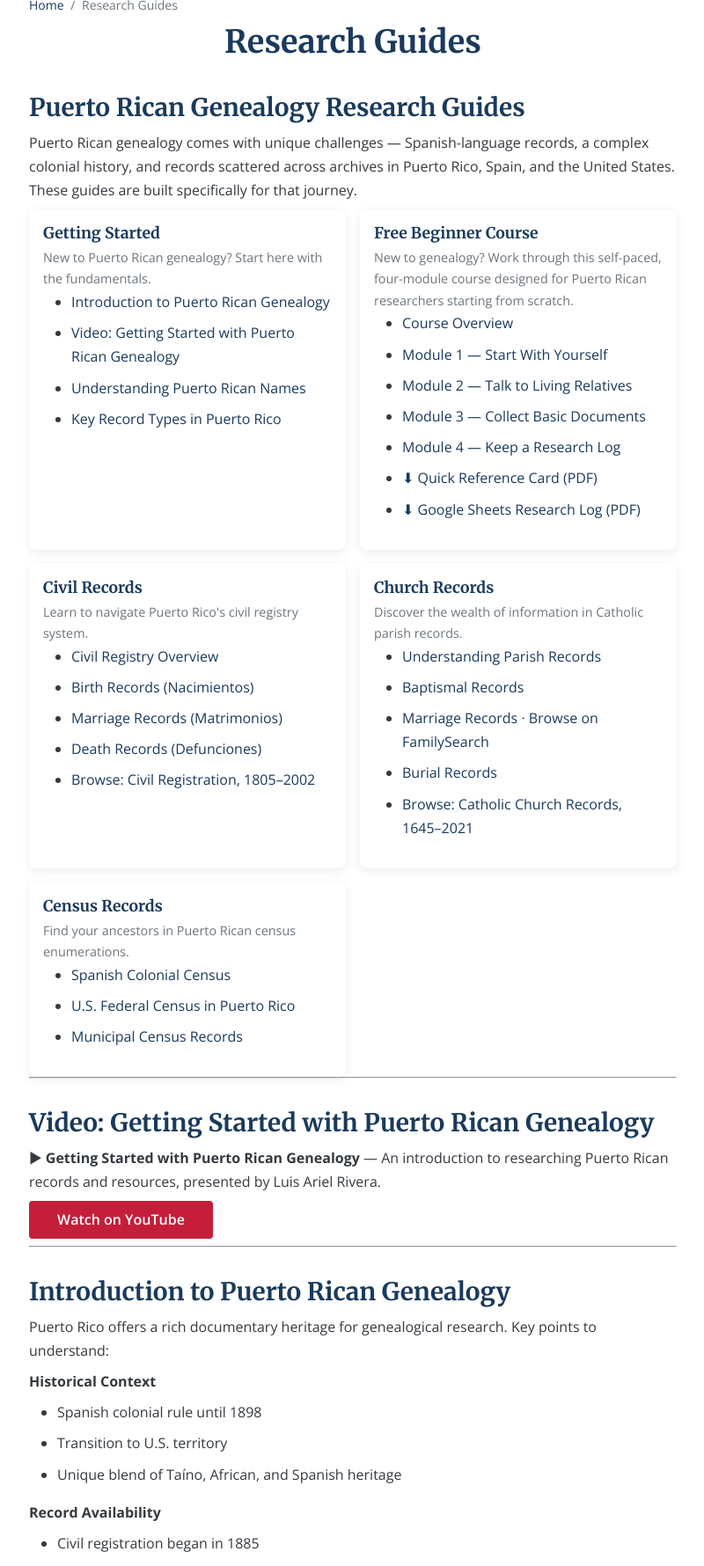
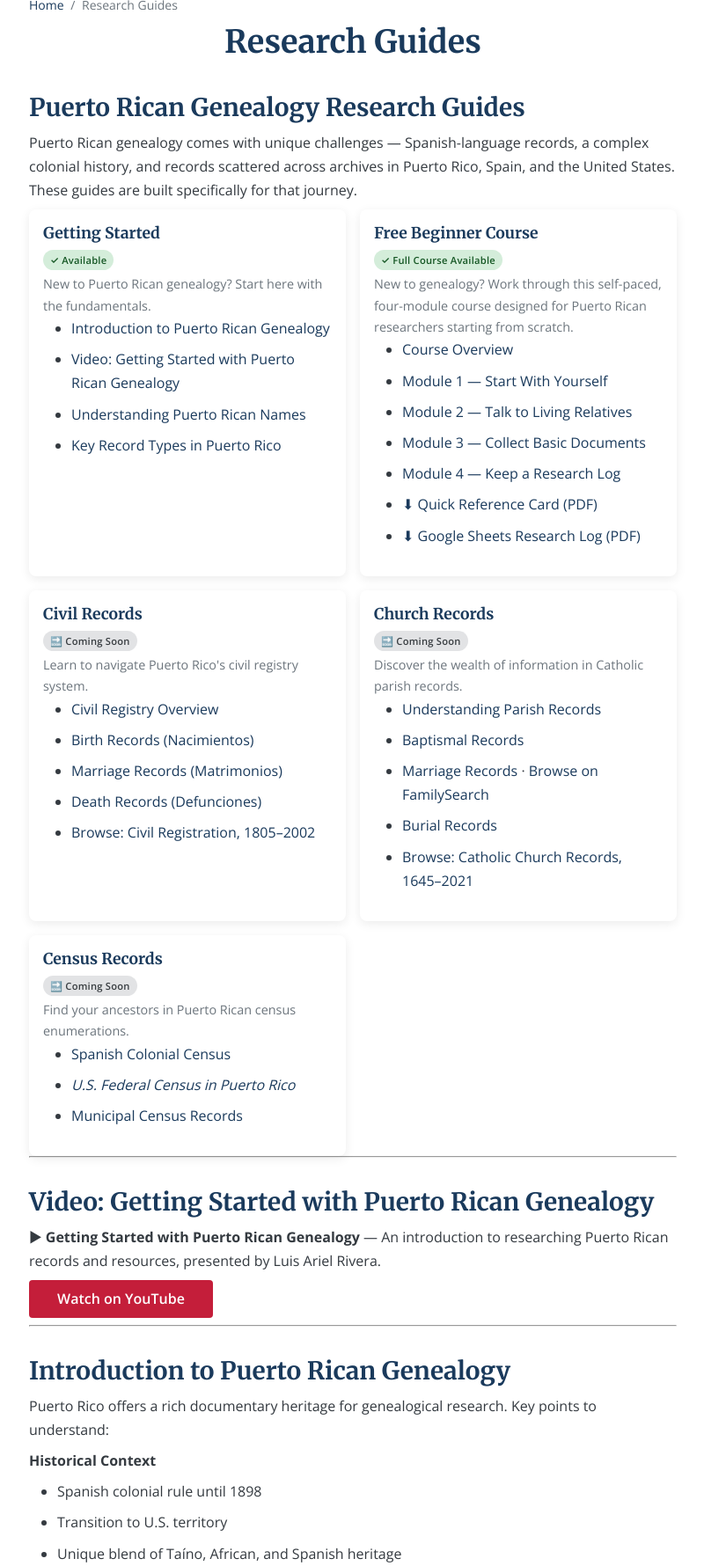
Before and after one commit to SylviaVargas/puertoricangenealogygroup, a Jekyll site: the page built from research-guides.md, in a window 1280 px wide, cut to the strip 134-1914 px from the top of the page. Shown: the whole strip at 88% size, without its empty margins (239-1039 px from the left). Built offline with Jekyll 4.4.1, drawn with Linux system fonts in a browser that asks for light colours.

Commit message:
U.S. Federal Census in Puerto Rico in research guides

```diff
--- a/assets/css/style.css
+++ b/assets/css/style.css
@@ -518,6 +518,27 @@
   color: var(--color-gray);
   font-size: 0.9rem;
   margin-bottom: 0;
+}
+
+/* ===== Card Status Badges ===== */
+.badge {
+  display: inline-block;
+  font-size: 0.7rem;
+  font-weight: 600;
+  padding: 2px 8px;
+  border-radius: 12px;
+  margin-bottom: var(--spacing-xs);
+  letter-spacing: 0.02em;
+}
+
+.badge-available {
+  background: #d4edda;
+  color: #155724;
+}
+
+.badge-coming-soon {
+  background: #e2e3e5;
+  color: #383d41;
 }
 
 /* ===== Meeting Card ===== */
--- a/research-guides.md
+++ b/research-guides.md
@@ -15,6 +15,7 @@
 
 <div class="card">
 <h3>Getting Started</h3>
+<span class="badge badge-available">✓ Available</span>
 <p>New to Puerto Rican genealogy? Start here with the fundamentals.</p>
 <ul>
   <li><a href="#intro">Introduction to Puerto Rican Genealogy</a></li>
@@ -26,6 +27,7 @@
 
 <div class="card">
 <h3>Free Beginner Course</h3>
+<span class="badge badge-available">✓ Full Course Available</span>
 <p>New to genealogy? Work through this self-paced, four-module course designed for Puerto Rican researchers starting from scratch.</p>
 <ul>
   <li><a href="/research-guides/getting-started/">Course Overview</a></li>
@@ -40,6 +42,7 @@
 
 <div class="card">
 <h3>Civil Records</h3>
+<span class="badge badge-coming-soon">🔜 Coming Soon</span>
 <p>Learn to navigate Puerto Rico's civil registry system.</p>
 <ul>
   <li><a href="#civil-registry">Civil Registry Overview</a></li>
@@ -52,6 +55,7 @@
 
 <div class="card">
 <h3>Church Records</h3>
+<span class="badge badge-coming-soon">🔜 Coming Soon</span>
 <p>Discover the wealth of information in Catholic parish records.</p>
 <ul>
   <li><a href="#parish">Understanding Parish Records</a></li>
@@ -64,10 +68,11 @@
 
 <div class="card">
 <h3>Census Records</h3>
+<span class="badge badge-coming-soon">🔜 Coming Soon</span>
 <p>Find your ancestors in Puerto Rican census enumerations.</p>
 <ul>
   <li><a href="#spanish-census">Spanish Colonial Census</a></li>
-  <li><a href="#us-census">U.S. Federal Census in Puerto Rico</a></li>
+  <li><a href="https://www.familysearch.org/en/wiki/Puerto_Rico_Census" target="_blank" rel="noopener noreferrer"><em>U.S. Federal Census in Puerto Rico</em></a></li>
   <li><a href="#municipal">Municipal Census Records</a></li>
 </ul>
 </div>
```
Also changed, not shown: es/guias-investigacion.md (+6 -1 lines).
